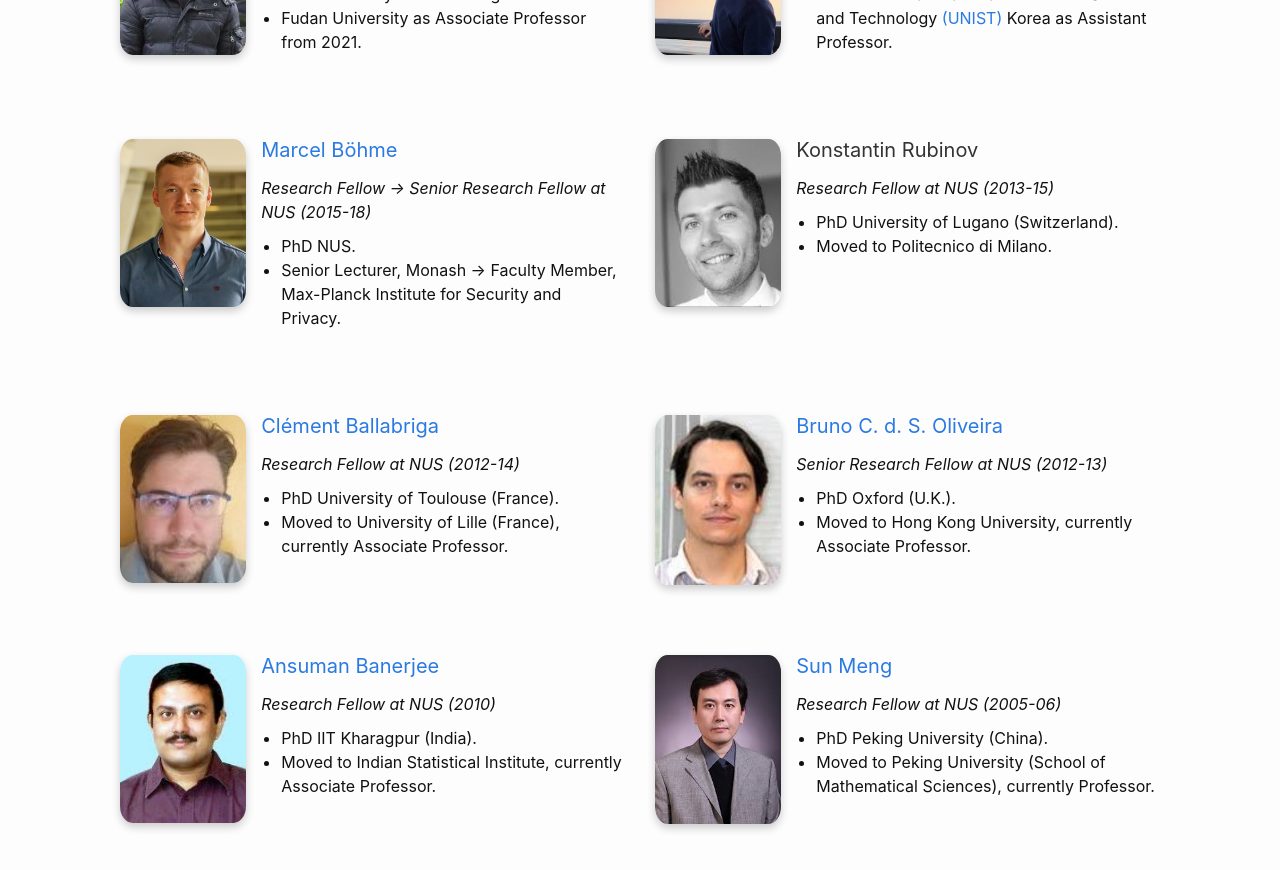
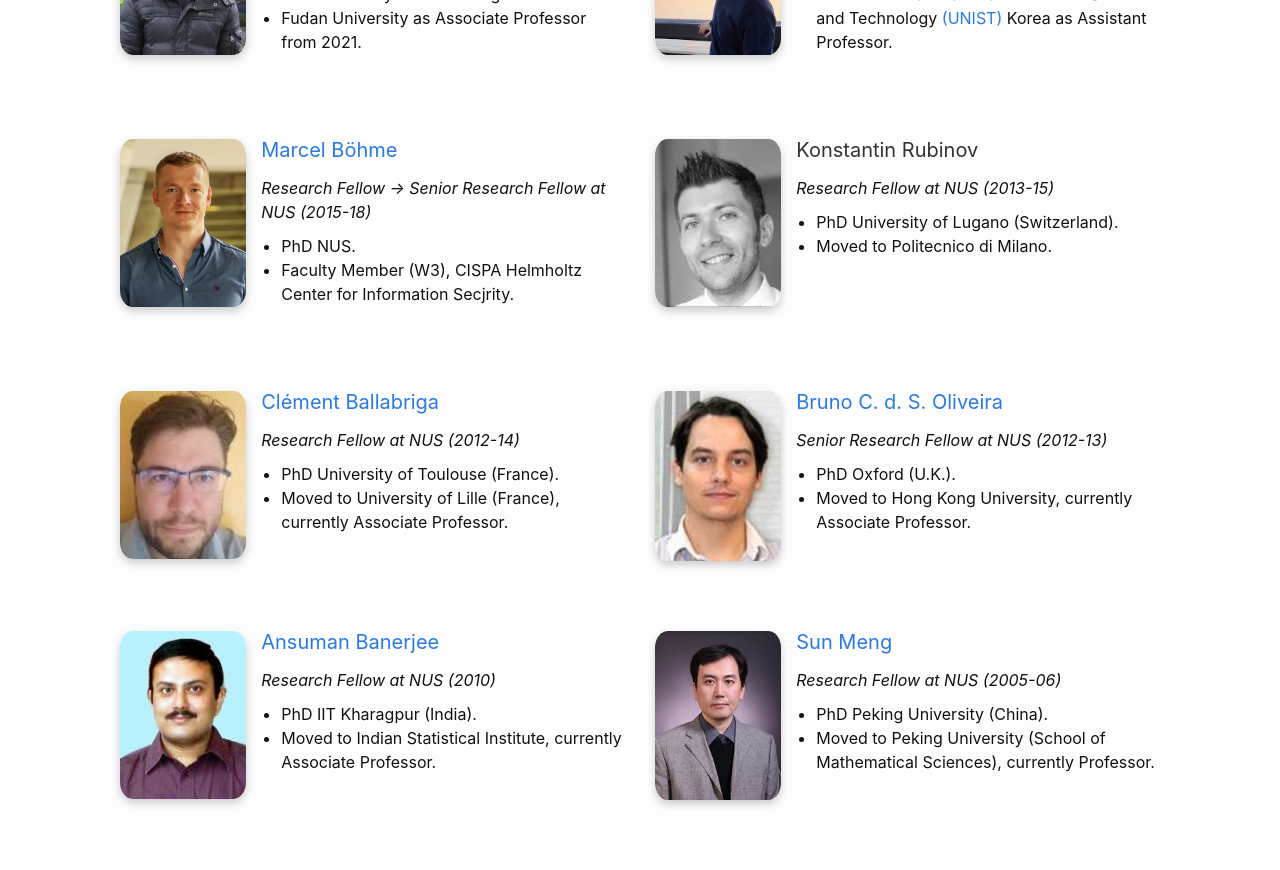
Before and after one commit to nus-tss/nus-tss.github.io, a Jekyll site: the page built from _pages/team.md, in a window 1280 px wide and 900 px high, scrolled down 6480 px. Shown: the top 870 px of the window. Built offline with Jekyll 4.4.1, drawn with Linux system fonts in a browser that asks for light colours; nearby versions of some CDN libraries.

Commit message:
Update next position for Marcel Böhme

```diff
--- a/_data/team/postdoc-alumni.yml
+++ b/_data/team/postdoc-alumni.yml
@@ -64,7 +64,7 @@
   role-nus: Research Fellow -> Senior Research Fellow
   time-nus: 2015-18
   phd: NUS
-  next: Senior Lecturer, Monash -> Faculty Member, Max-Planck Institute for Security and Privacy
+  next: Faculty Member (W3), CISPA Helmholtz Center for Information Secjrity
   website: https://mboehme.github.io/
 
 - name: Konstantin Rubinov
```
